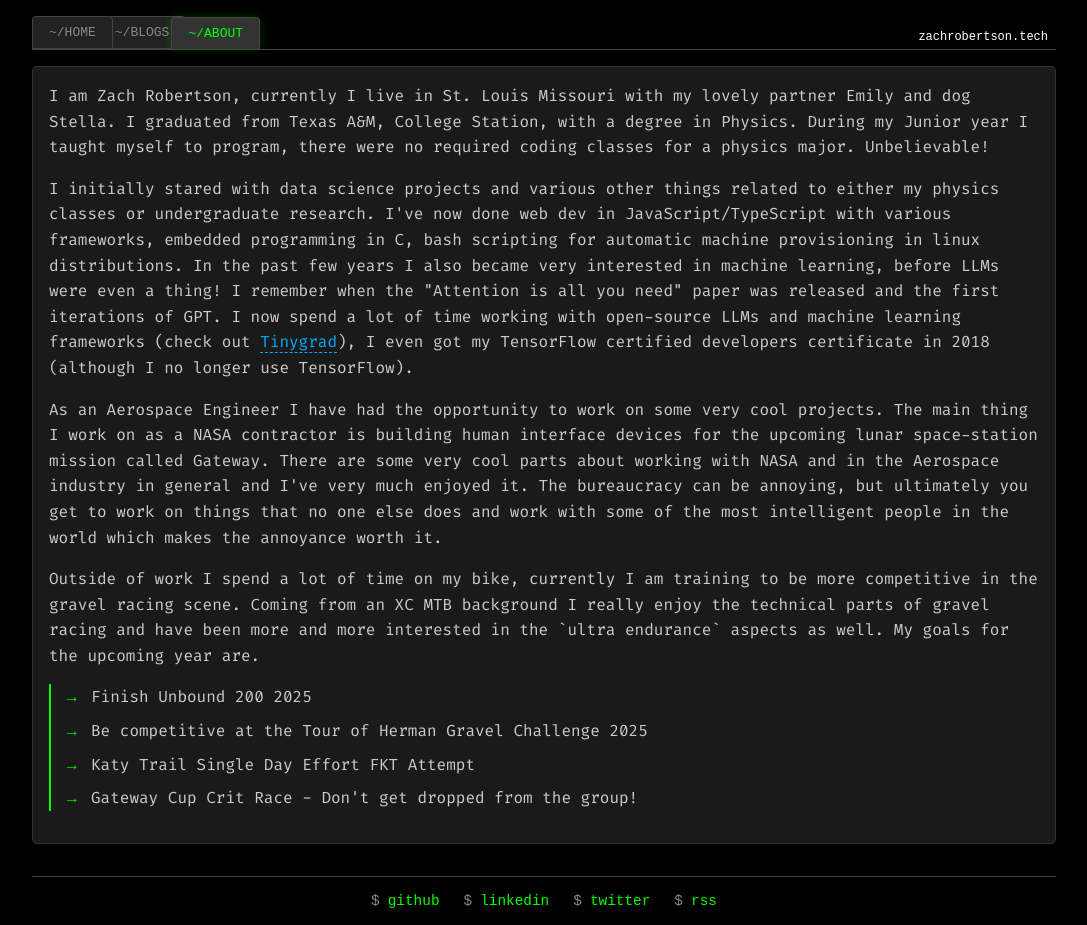
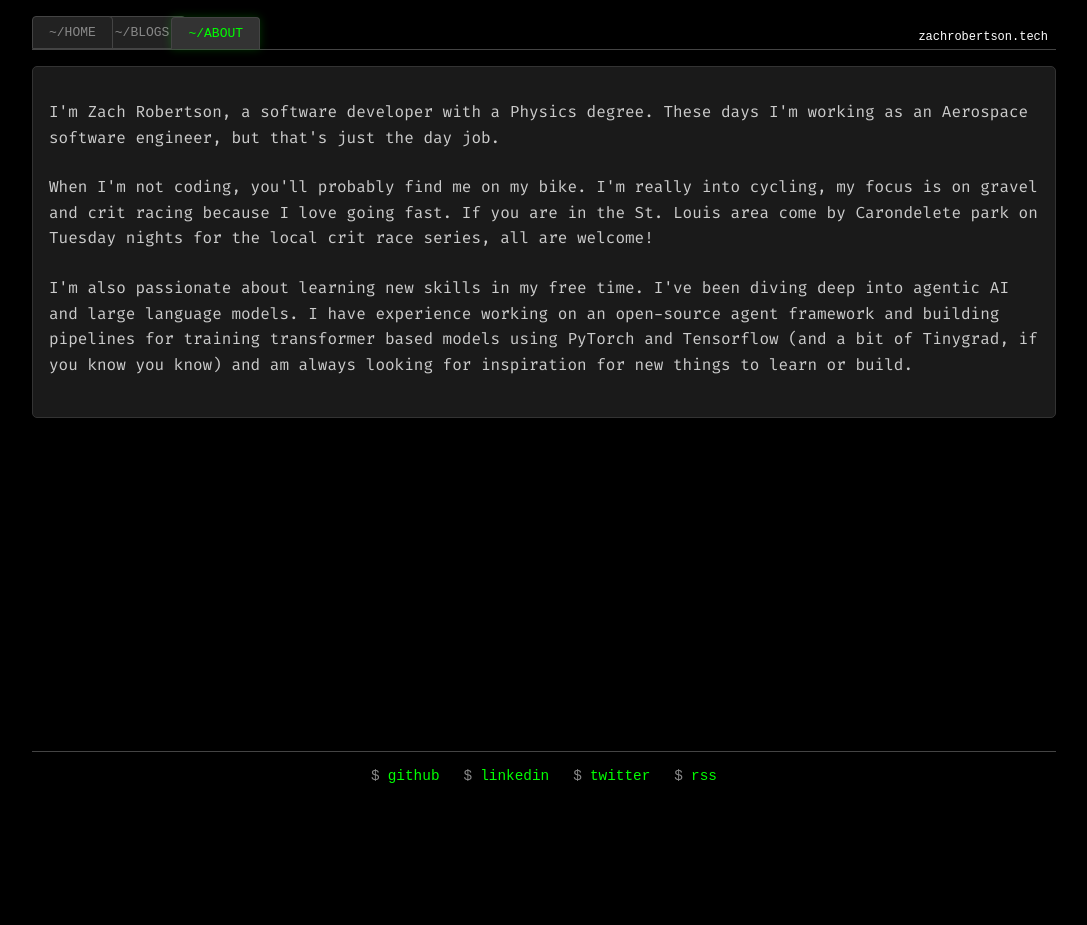
Before and after one commit to zachrobertson/zachrobertson.tech, a Next.js app: page /about in a window 1280 px wide. Shown: the whole page, without its empty margins (96-1183 px from the left). After the commit the page ends 800 px from the top, so only its background shows below. Built offline with nearby package versions, Linux system fonts and the light colour scheme.

Commit message:
update about page

```diff
--- a/src/pages/about.tsx
+++ b/src/pages/about.tsx
@@ -17,10 +17,8 @@ const AboutContainer = styled.div`
     border-radius: 5px;
     font-family: 'Fira Code', monospace;
 
-    br {
-        content: "";
-        display: block;
-        margin-bottom: 1em;
+    p {
+        margin-bottom: 1.5rem;
     }
 
     ul {
@@ -60,35 +58,20 @@ export default function AboutPage() {
         <Layout pageName='about'>
             <TerminalSection>
                 <AboutContainer>
-                    <span>
-                        I am Zach Robertson, currently I live in St. Louis Missouri with my lovely partner Emily and dog Stella.
-                        I graduated from Texas A&amp;M, College Station, with a degree in Physics. During my Junior year I taught myself to program, there were no required coding classes for a physics major. Unbelievable!
-                    </span>
-                    <br/>
-                    <span>
-                        I initially stared with data science projects and various other things related to either my physics classes or undergraduate research.
-                        I&apos;ve now done web dev in JavaScript/TypeScript with various frameworks, embedded programming in C, bash scripting for automatic machine provisioning in linux distributions. In the past
-                        few years I also became very interested in machine learning, before LLMs were even a thing! I remember when the &quot;Attention is all you need&quot; paper was released and the first iterations of GPT.
-                        I now spend a lot of time working with open-source LLMs and machine learning frameworks (check out <Link href="https://github.com/tinygrad/tinygrad">Tinygrad</Link>), I even got my TensorFlow
-                        certified developers certificate in 2018 (although I no longer use TensorFlow).
-                    </span>
-                    <br/>
-                    <span>
-                        As an Aerospace Engineer I have had the opportunity to work on some very cool projects. The main thing I work on as a NASA contractor is building human interface
-                        devices for the upcoming lunar space-station mission called Gateway. There are some very cool parts about working with NASA and in the Aerospace industry in general and I&apos;ve very much enjoyed it.
-                        The bureaucracy can be annoying, but ultimately you get to work on things that no one else does and work with some of the most intelligent people in the world which makes the annoyance worth it.
-                    </span>
-                    <br/>
-                    <span>
-                        Outside of work I spend a lot of time on my bike, currently I am training to be more competitive in the gravel racing scene.
-                        Coming from an XC MTB background I really enjoy the technical parts of gravel racing and have been more and more interested in the `ultra endurance` aspects as well. My goals for the upcoming year are.
-                        <ul>
-                            <li>Finish Unbound 200 2025</li>
-                            <li>Be competitive at the Tour of Herman Gravel Challenge 2025</li>
-                            <li>Katy Trail Single Day Effort FKT Attempt</li>
-                            <li>Gateway Cup Crit Race - Don&apos;t get dropped from the group!</li>
-                        </ul>
-                    </span>
+                    <p>
+                        I&apos;m Zach Robertson, a software developer with a Physics degree. These days I&apos;m working as an Aerospace software engineer, but that&apos;s just the day job.
+                    </p>
+
+                    <p>
+                        When I&apos;m not coding, you&apos;ll probably find me on my bike. I&apos;m really into cycling, my focus is on gravel and crit racing because I love going fast. If you are in the St. Louis area come by Carondelete park
+                        on Tuesday nights for the local crit race series, all are welcome!
+                    </p>
+
+                    <p>
+                        I&apos;m also passionate about learning new skills in my free time. I&apos;ve been diving deep into agentic AI and large language models. I have experience working on an open-source agent
+                        framework and building pipelines for training transformer based models using PyTorch and Tensorflow (and a bit of Tinygrad, if you know you know) and am always looking for inspiration for
+                        new things to learn or build.
+                    </p>
                 </AboutContainer>
             </TerminalSection>
         </Layout>
```
